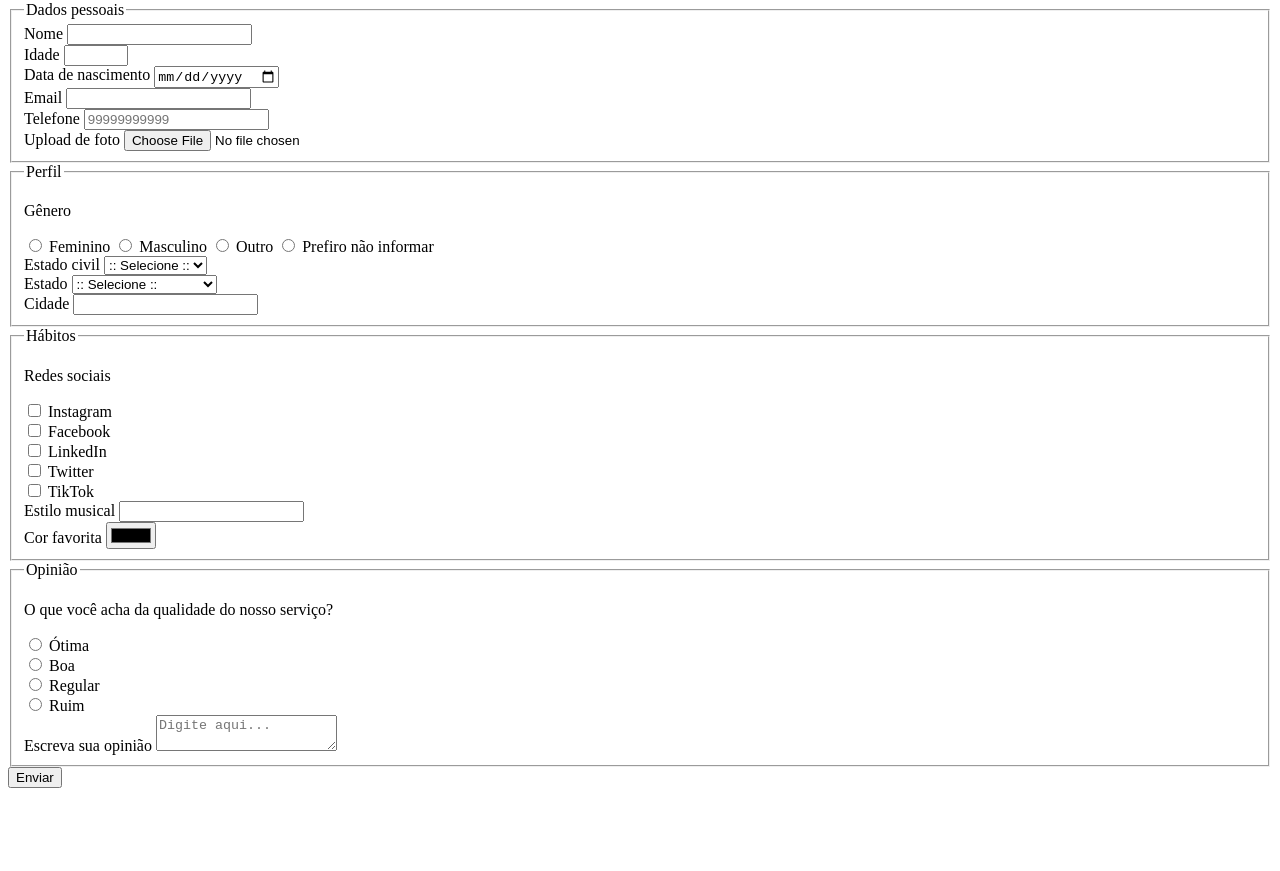
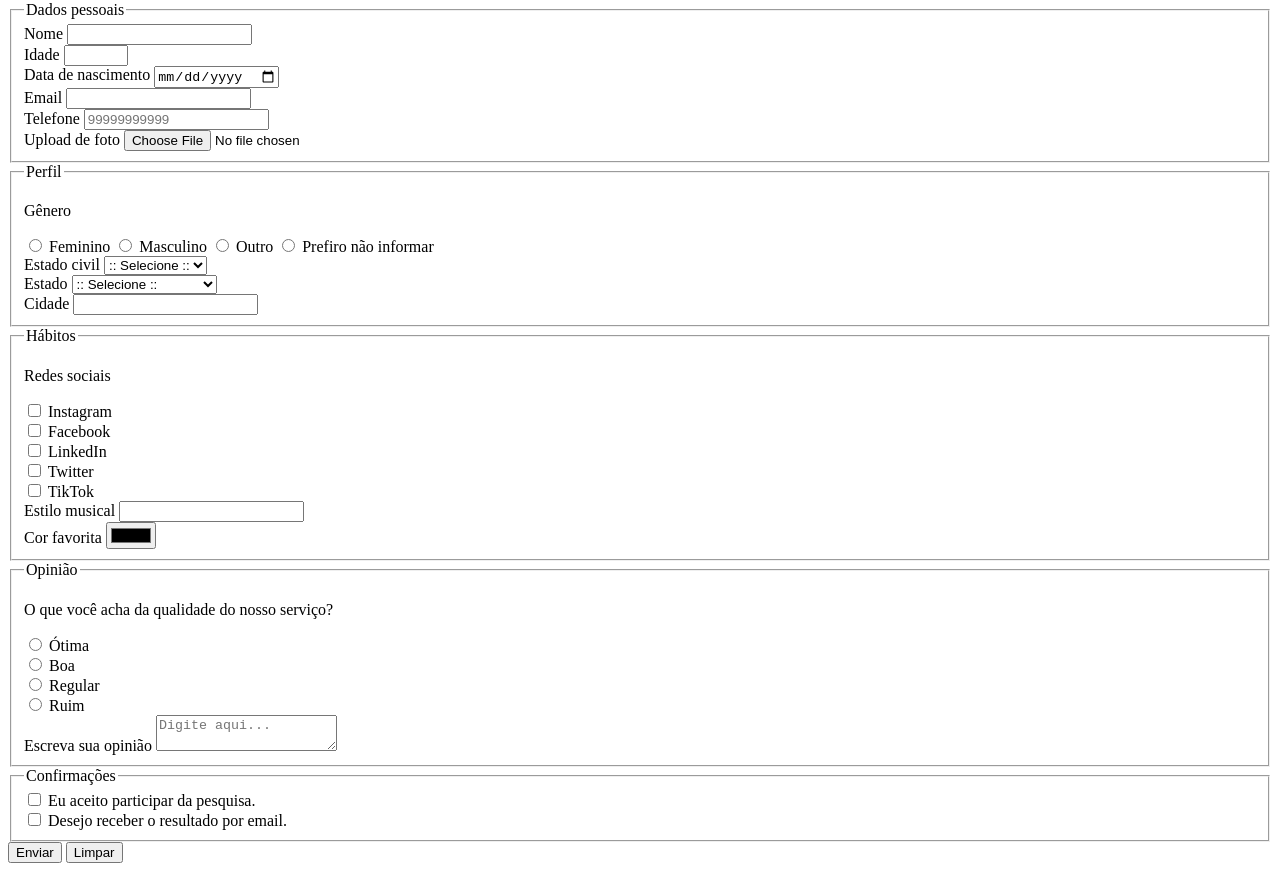
Before and after one commit to daskyni/alura-html-css-formulario, a plain HTML site: page index.html in a window 1280 px wide. Shown: the part 79-950 px from the top of the page. Before the commit the page ends 875 px from the top, so only its background shows below. Drawn offline with Linux system fonts and the light colour scheme.

Commit message:
add confirmacoes e botao de limpar

```diff
--- a/index.html
+++ b/index.html
@@ -148,7 +148,18 @@
                     <textarea name="userComment" id="comment" placeholder="Digite aqui..."></textarea>
                 </fieldset>
 
+                <fieldset>
+                    <legend>Confirmações</legend>
+
+                    <input type="checkbox" name="userLgpdTerm" id="lgpdTerm" value="accepted" required>
+                    <label for="lgpdTerm">Eu aceito participar da pesquisa.</label><br>
+
+                    <input type="checkbox" name="userGetResult" id="getResult" value="accepted">
+                    <label for="lgpdTerm">Desejo receber o resultado por email.</label>
+                </fieldset>
+
                 <button type="submit">Enviar</button>
+                <button type="reset">Limpar</button>
             </form>
         </section>
     </main>
```
